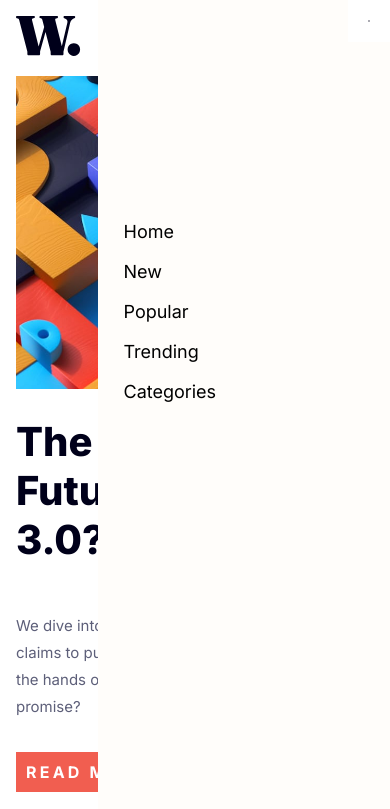
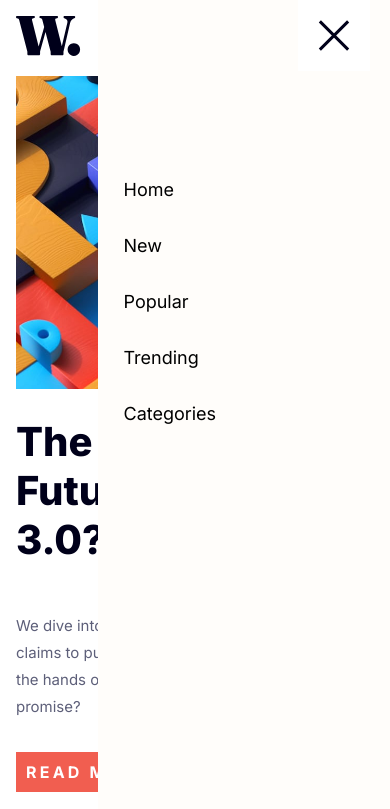
Before and after one commit to WangariNelly/News_Homepage, a plain HTML site: page index.html in a window 390 px wide. Shown: the top 809 px of the page. Drawn offline with Linux system fonts and the light colour scheme.

Commit message:
Updated changes

```diff
--- a/index.html
+++ b/index.html
@@ -22,7 +22,7 @@
 
   <nav class="open">
     <div class="close">
-    <button>
+    <button id="closebutton" class="closebtn" onclick="closeNav()">
       <img src="/assets/images/icon-menu-close.svg" alt="">
     </button></div>
     <ul>
@@ -33,9 +33,11 @@
   <li>Categories</li>
 </ul>
 </nav>
-<div class="menu"><button>
+<div class="menu">
+  <button id="openbutton" class="openbtn" onclick="openNav()">
   <img src="/assets/images/icon-menu.svg" alt=""/></button>
 </div>
+
 </header>
 
 <section class="container" >
--- a/index.js
+++ b/index.js
@@ -1 +1,7 @@
-const
+function openNav() {
+    document.getElementById("openbutton").style.right  = "0";
+}
+
+function closeNav(){
+    document.getElementById("closebutton").style.right = "-200px";
+}
--- a/styles.css
+++ b/styles.css
@@ -38,7 +38,7 @@
   .header nav ul{
     position: relative;
     top: 0;
-    /*display: flex;*/
+    display: flex;
     align-items: center;
     justify-content: center;
     gap: 1rem;
@@ -190,8 +190,7 @@
     width: 75%;
   }
 
-
- @media screen and (max-width: 768px){
+ @media(max-width: 768px){
 
     .header nav.open{
      position: fixed;
@@ -205,6 +204,10 @@
     .header nav.open ul{
       margin: 10rem 1rem 0 1rem ;
       padding: 10px;
+      display: flex;
+      flex-direction: column;
+      align-items: flex-start;
+
     }
     .header nav.open ul li{
       line-height: 2.5rem;
@@ -215,11 +218,11 @@
     header nav .close button{
          border: none;
          display: flex;
-         align-items: center;
-         justify-content: center;
+         position: absolute;
+         right: 1.25rem;
          padding: 20px;
-         margin-left: 250px;
          background-color: white;
+         cursor: pointer;
 
     }
     .header .menu{
```
